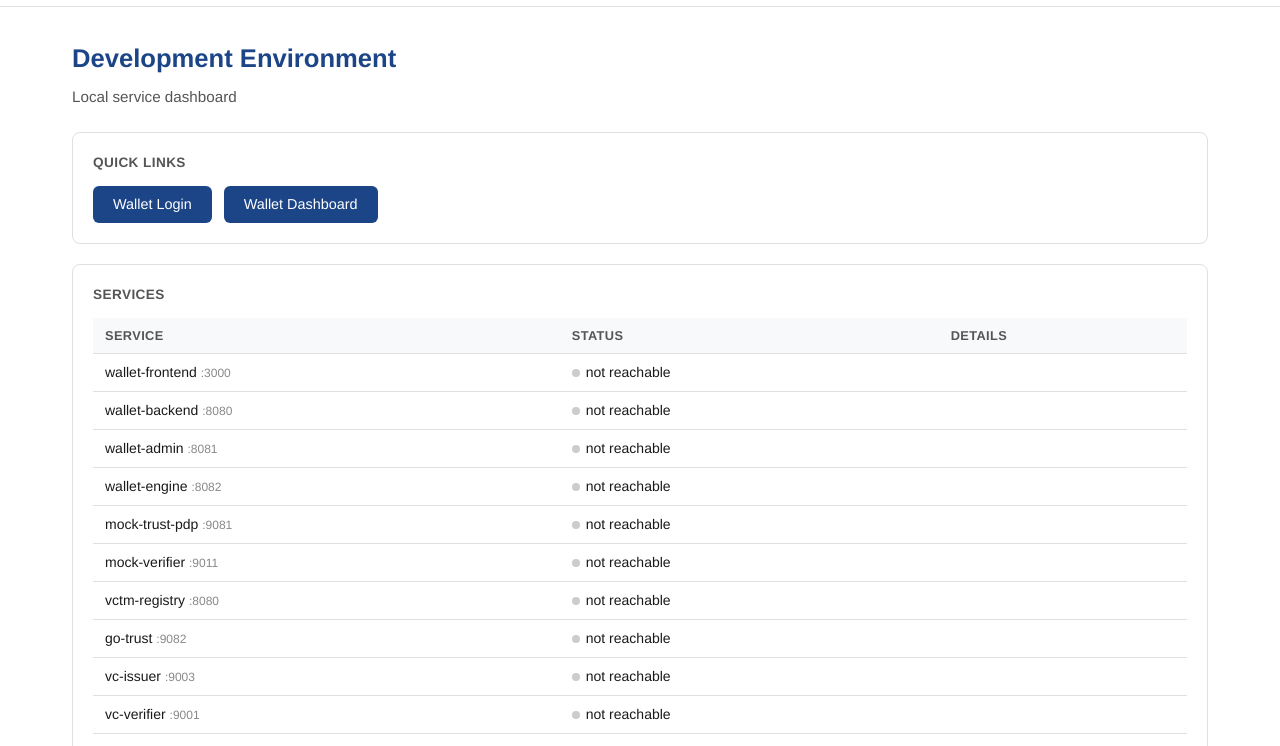
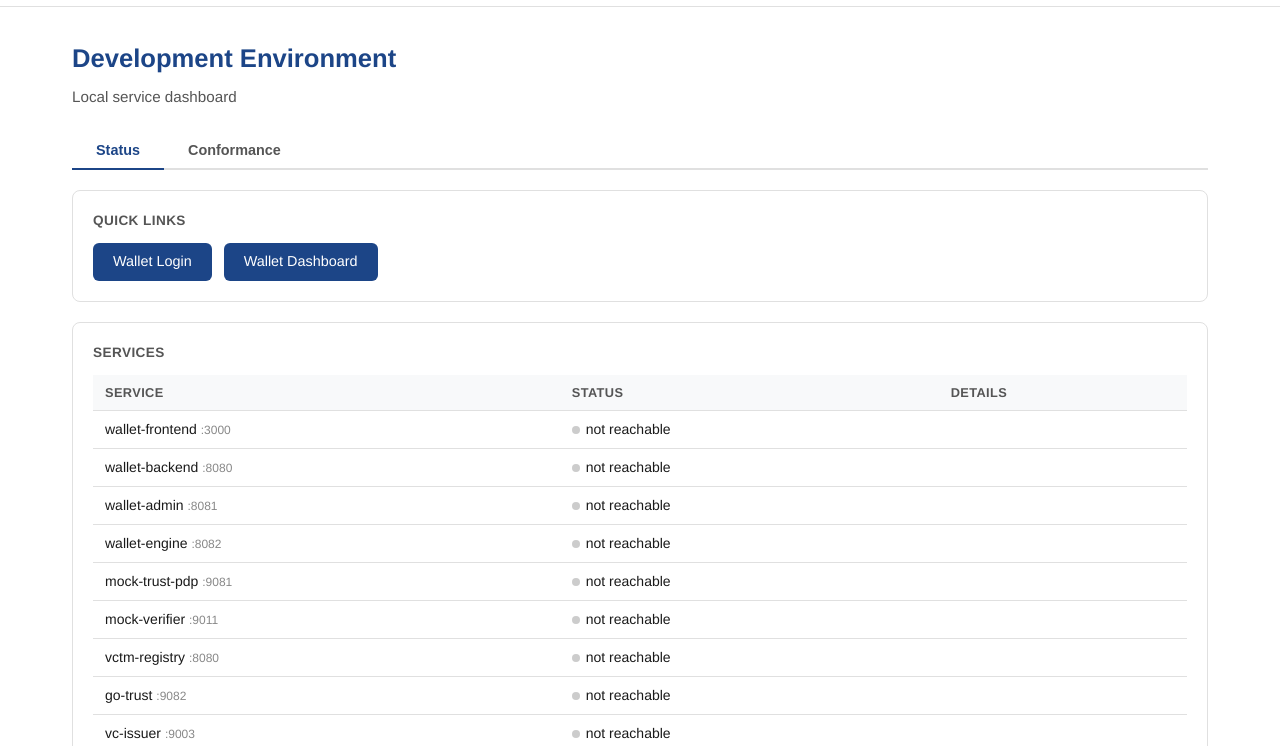
Before and after one commit to sirosfoundation/sirosid-dev, a plain HTML site: page startup.html in a window 1280 px wide. Shown: the part 45-791 px from the top of the page. Drawn offline with Linux system fonts and the light colour scheme; no server answers.

Commit message:
fix: remove unknown issuer variant param + tabbed dashboard layout
- Remove vci_credential_issuance_mode, vci_grant_type, fapi_profile
  from issuer plan variant (rejected by conformance suite API)
- Rework dashboard from stacked cards to tabbed layout:
  Status tab (links, services, build info) and Conformance tab

```diff
--- a/conformance-runner/server.mjs
+++ b/conformance-runner/server.mjs
@@ -56,10 +56,7 @@ const PLANS = {
     phase: 1,
     variant: {
       credential_format: 'sd_jwt_vc',
-      vci_grant_type: 'pre_authorization_code',
-      vci_credential_issuance_mode: 'immediate',
       sender_constrain: 'dpop',
-      fapi_profile: 'vci',
     },
     loadConfig() {
       return loadConfig(this.configFile, {
--- a/startup.html
+++ b/startup.html
@@ -148,6 +148,24 @@
   .badge-warn { background: #fef9c3; color: #854d0e; }
   .badge-run  { background: #dbeafe; color: #1e40af; }
   .badge-skip { background: #f0f0f0; color: #555; }
+  /* Tabs */
+  .tabs { display: flex; gap: 0; border-bottom: 2px solid #e0e0e0; margin-bottom: 1.25rem; }
+  .tab {
+    padding: 0.6rem 1.5rem;
+    font-size: 0.9rem;
+    font-weight: 600;
+    color: #555;
+    cursor: pointer;
+    border: none;
+    background: none;
+    border-bottom: 2px solid transparent;
+    margin-bottom: -2px;
+    transition: color 0.15s, border-color 0.15s;
+  }
+  .tab:hover { color: #1C4587; }
+  .tab.active { color: #1C4587; border-bottom-color: #1C4587; }
+  .tab-panel { display: none; }
+  .tab-panel.active { display: block; }
 </style>
 </head>
 <body>
@@ -170,6 +188,12 @@
     <h1>Development Environment</h1>
     <div class="subtitle">Local service dashboard</div>
 
+    <div class="tabs">
+      <button class="tab active" onclick="switchTab('status')">Status</button>
+      <button class="tab" onclick="switchTab('conformance')">Conformance</button>
+    </div>
+
+    <div id="tab-status" class="tab-panel active">
       <div class="card">
         <h2>Quick Links</h2>
         <div class="links">
@@ -190,7 +214,9 @@
         <h2>Build Info</h2>
         <div id="build-info"><span class="meta">Loading&hellip;</span></div>
       </div>
+    </div>
 
+    <div id="tab-conformance" class="tab-panel">
       <div class="card" id="conformance-card">
         <h2>Conformance Suite</h2>
         <div class="conf-status" id="conf-status">
@@ -198,6 +224,7 @@
         </div>
         <div class="conf-run-grid" id="conf-buttons"></div>
         <div class="conf-results" id="conf-results"></div>
+      </div>
     </div>
   </div>
 
@@ -209,6 +236,13 @@
   </div>
 
 <script>
+function switchTab(name) {
+  document.querySelectorAll('.tab-panel').forEach(function(p) { p.classList.remove('active'); });
+  document.querySelectorAll('.tab').forEach(function(t) { t.classList.remove('active'); });
+  document.getElementById('tab-' + name).classList.add('active');
+  document.querySelector('.tab[onclick*="' + name + '"]').classList.add('active');
+}
+
 var SERVICES = [
   { name: "wallet-frontend", check: "/id/default/login", port: 3000 },
   { name: "wallet-backend",  check: "/_health/backend",  port: 8080 },
```
Lines whose indentation alone changed are shown as unchanged.
